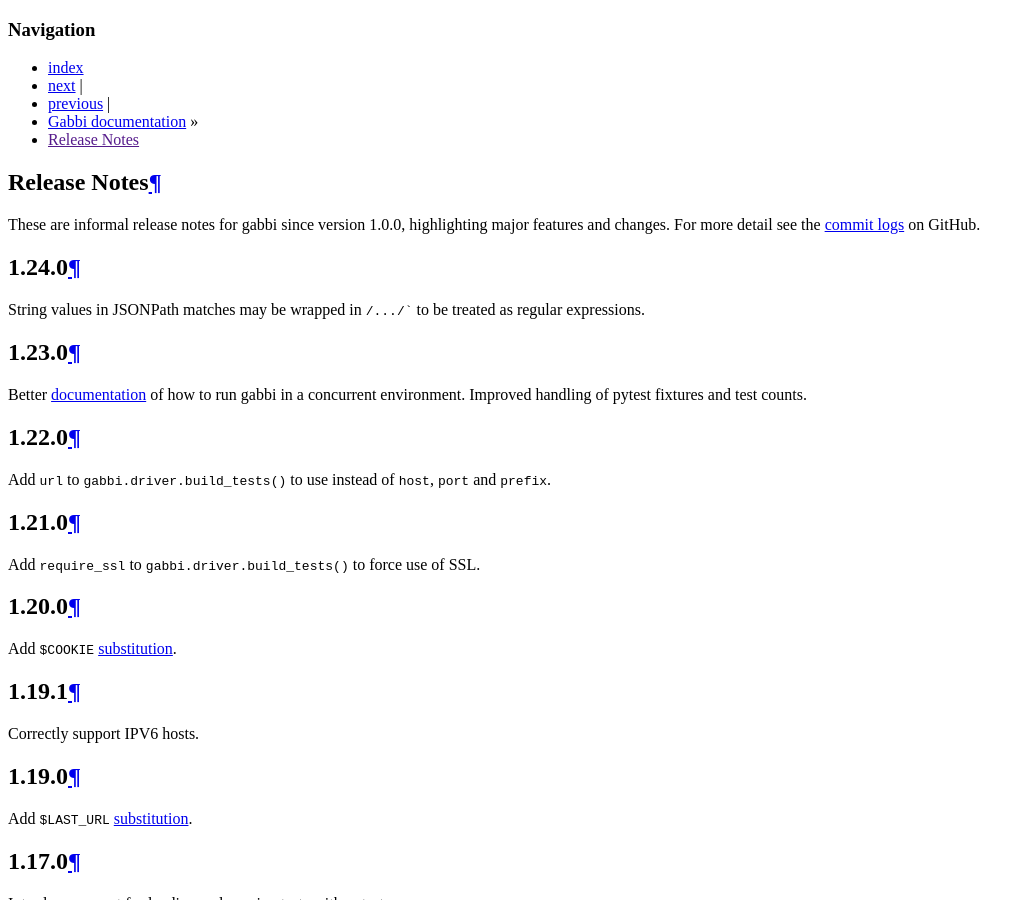
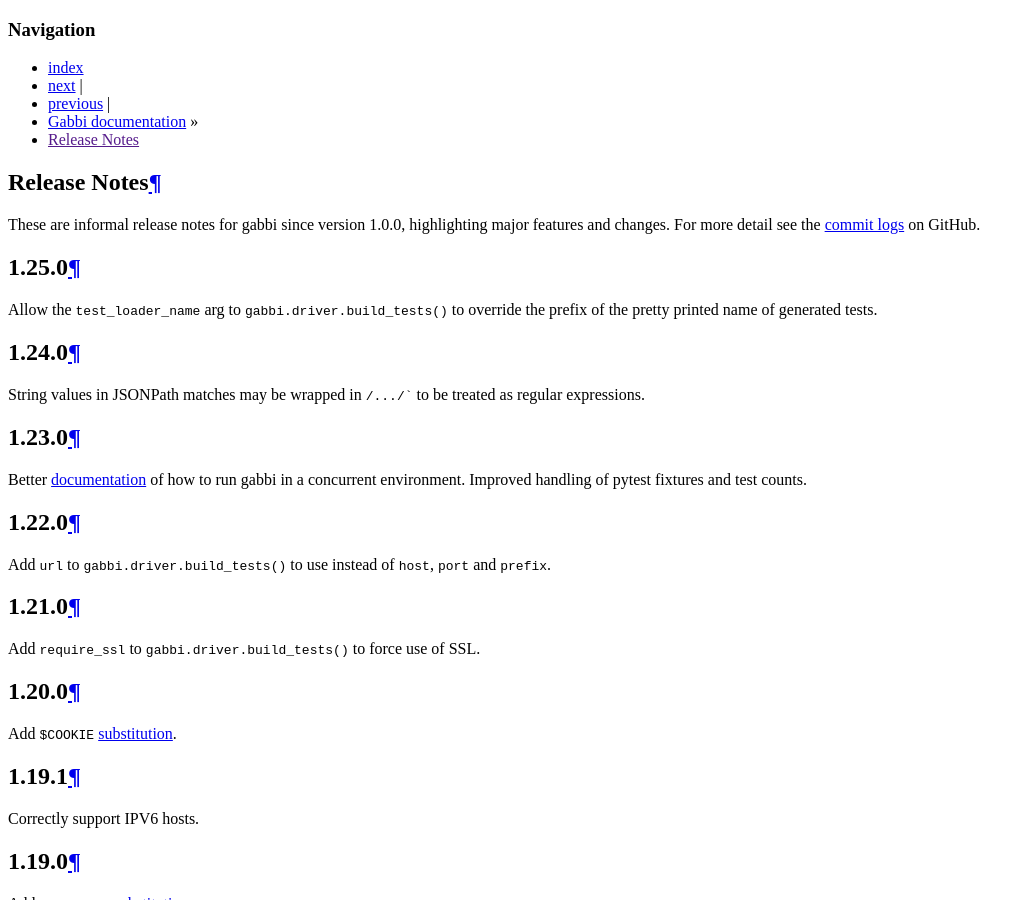
Before and after one commit to cdent/gabbi, a Sphinx documentation site: the page built from docs/source/release.rst, in a window 1280 px wide and 900 px high. Shown: the whole window, without its empty margins (0-1035 px from the left). Built offline with Sphinx 7.4.7, drawn with Linux system fonts in a browser that asks for light colours; comment, search, counter and statistics services are not loaded.

Commit message:
Release 1.25.0
- allow overriding of fully qualified test name via test_loader_name

```diff
--- a/docs/source/release.rst
+++ b/docs/source/release.rst
@@ -4,6 +4,13 @@
 These are informal release notes for gabbi since version 1.0.0,
 highlighting major features and changes. For more detail see
 the `commit logs`_ on GitHub.
+
+1.25.0
+------
+
+Allow the ``test_loader_name`` arg to
+:meth:`gabbi.driver.build_tests` to override the prefix of the
+pretty printed name of generated tests.
 
 1.24.0
 ------
--- a/gabbi/__init__.py
+++ b/gabbi/__init__.py
@@ -12,4 +12,4 @@
 # under the License.
 """See gabbi.driver and gabbbi.case."""
 
-__version__ = '1.24.1'
+__version__ = '1.25.0'
```
